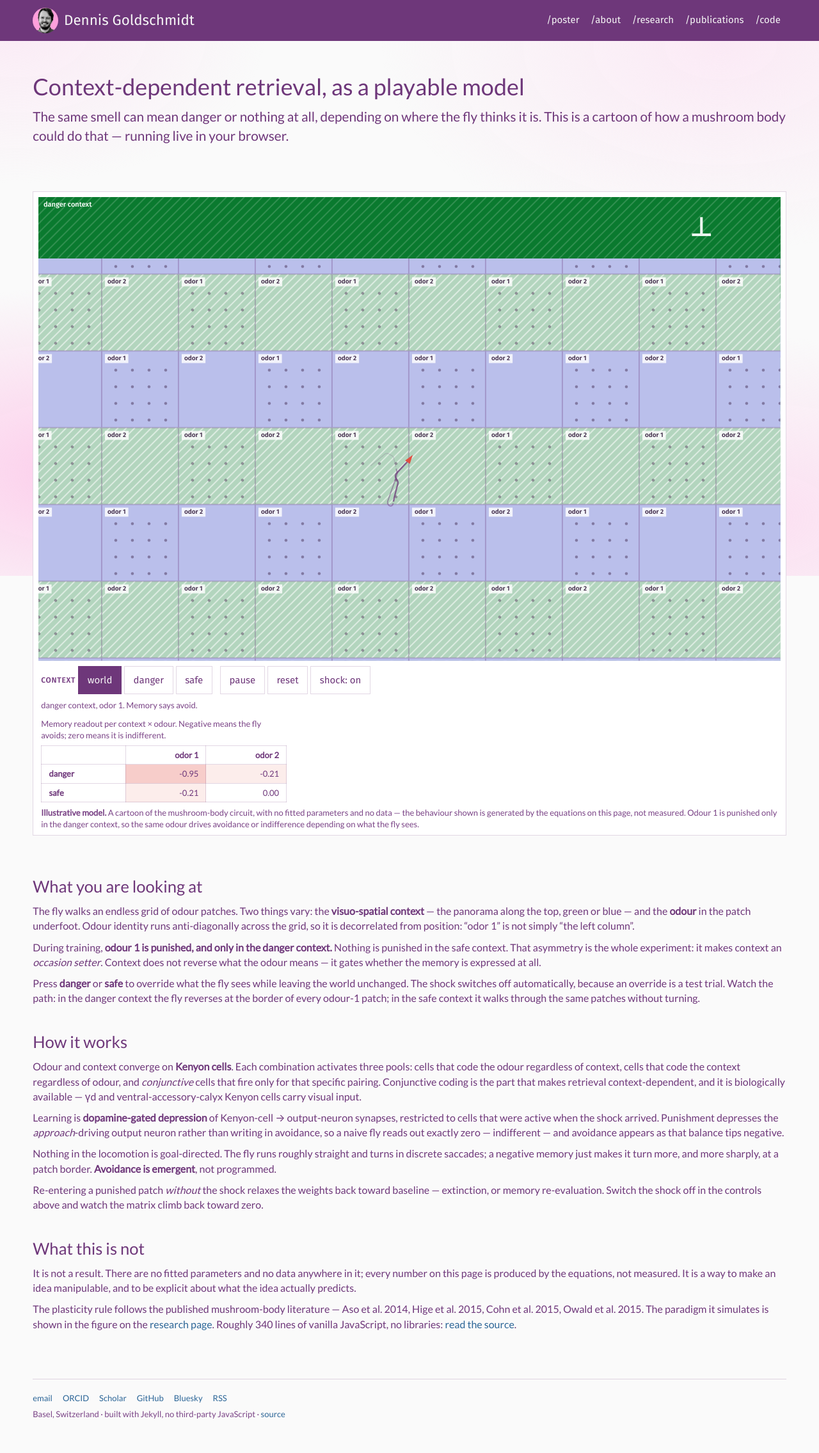
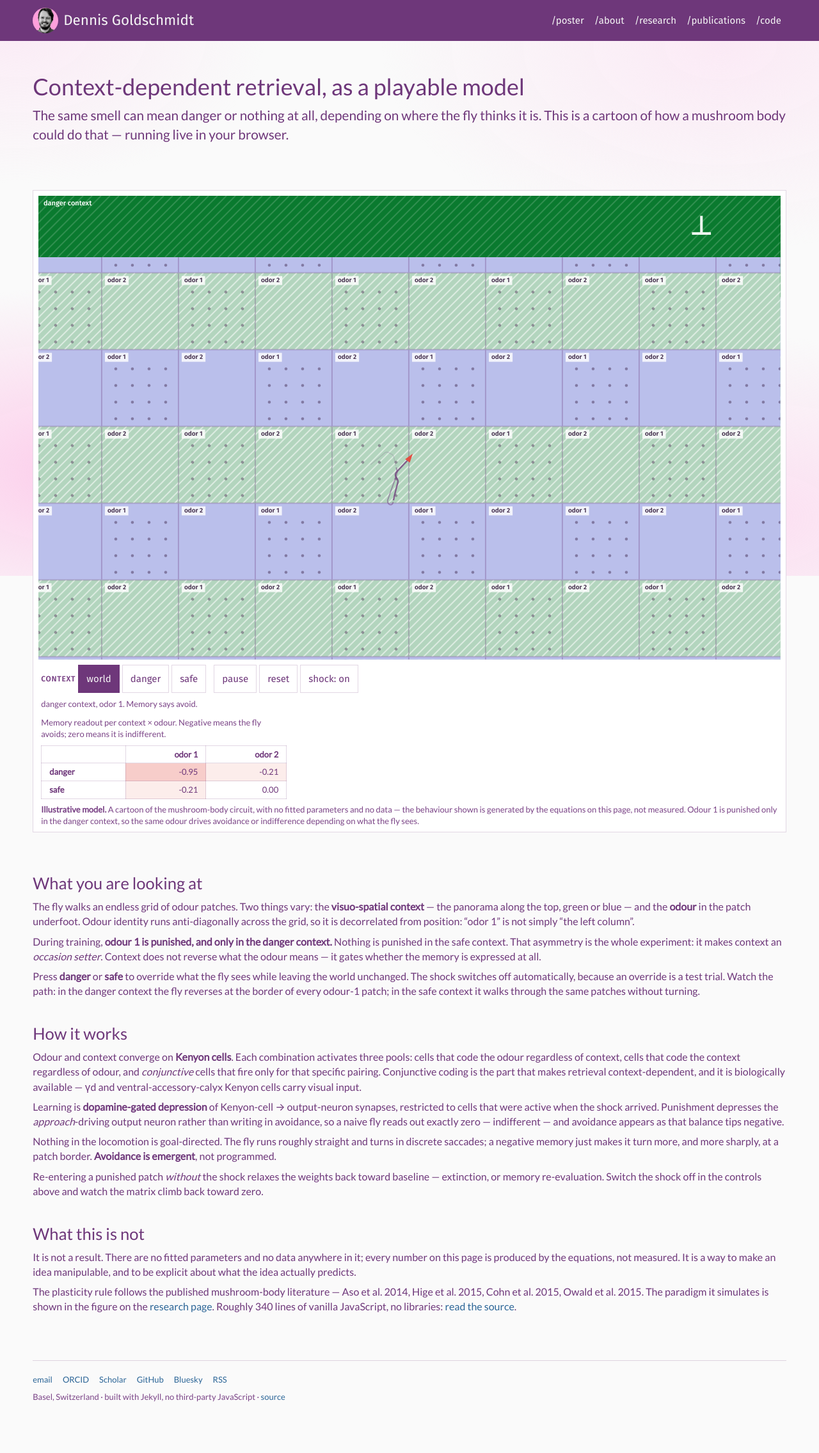
Before and after one commit to degoldschmidt/degoldschmidt.github.io, a Jekyll site: the page built from model.html, in a window 1280 px wide. Shown: the whole page at 64% size. Built offline with Jekyll 4.4.1, drawn with Linux system fonts in a browser that asks for light colours; after the commit the page ends 2244 px from its top, so only the background shows below that.

Commit message:
Design step 6: put spacing on a 4px grid
23 distinct literals mixing px and rem across 75 declarations — including
3px, 7px, 0.05rem and 4.375rem — became nine steps. 22 literals snapped;
maximum drift 2px, and most values were already exact.

Two judgement calls rather than blind rounding:

- 20px keeps its own step instead of folding into 16. It is the heading
  top margin and both grid gaps, four uses that would each have moved 4px
  — the only drift large enough to see.
- 0.05rem stays a literal. It is the vertical padding on the code/data
  pills, an optical hairline; snapping 0.8px to 4px would have visibly
  fattened them. A scale is for spacing, not for hairlines.

The substitution is restricted to padding/margin/gap declarations. A
blanket numeric replace would have eaten font shorthands — `1rem` appears
in `font: 600 1rem/1.3` — and `4rem` is a substring of `0.4rem`, so the
match is anchored against a preceding digit or dot. Both checked
afterwards.

Verified: 64 page x width combinations, no horizontal overflow.

Co-Authored-By: Claude Opus 5 (1M context) <noreply@anthropic.com>
Claude-Session: https://claude.ai/code/session_01B92kTq6btsk1imhVp8yB2d

```diff
--- a/css/main.css
+++ b/css/main.css
@@ -107,6 +107,24 @@ layout: null
   --text-xs: 0.75rem;
   --text-s: 0.8125rem;
   --text-m: 0.9375rem;
+
+  /* Spacing, on a 4px grid. 23 distinct literals mixing px and rem across 75
+     declarations became these nine steps. Everything was snapped to the nearest
+     step; the largest move is 2px (0.625rem -> 8px, on paragraph and heading
+     bottom margins), and most values were already exact.
+
+     20px earns its step rather than folding into 16: it is the heading top
+     margin and both grid gaps, four uses that would each have moved 4px — the
+     only drift big enough to see. */
+  --space-3xs: 0.25rem; /*  4px */
+  --space-2xs: 0.5rem; /*  8px */
+  --space-xs: 0.75rem; /* 12px */
+  --space-s: 1rem; /* 16px */
+  --space-sm: 1.25rem; /* 20px */
+  --space-m: 1.5rem; /* 24px */
+  --space-l: 2rem; /* 32px */
+  --space-xl: 2.5rem; /* 40px */
+  --space-2xl: 4rem; /* 64px */
 
   --gutter: clamp(1.25rem, 4vw, 3.4rem);
   /* The two widths the page grid is built from.
@@ -219,15 +237,15 @@ body::before {
 h1,
 h2,
 h3 {
-  margin: 1.25rem 0 0.625rem;
+  margin: var(--space-sm) 0 var(--space-2xs);
 }
 h4,
 h5,
 h6 {
-  margin: 0.625rem 0;
+  margin: var(--space-2xs) 0;
 }
 p {
-  margin: 0 0 0.625rem;
+  margin: 0 0 var(--space-2xs);
 }
 img {
   max-width: 100%;
@@ -237,7 +255,7 @@ img {
 hr {
   border: 0;
   border-top: 1px solid var(--color-rule);
-  margin: 1.5rem 0;
+  margin: var(--space-m) 0;
 }
 a {
   color: var(--link);
@@ -273,17 +291,17 @@ a:hover {
   display: flex;
   flex-wrap: wrap;
   align-items: center;
-  gap: 0 1.5rem;
-  padding: 0.4rem var(--gutter);
+  gap: 0 var(--space-m);
+  padding: var(--space-2xs) var(--gutter);
 }
 /* margin-right: auto pushes the nav to the far end while they share a row, and
    is simply ignored once the nav wraps below. */
 .topbar__brand {
   display: flex;
   align-items: center;
-  gap: 0.55rem;
+  gap: var(--space-2xs);
   margin-right: auto;
-  padding: 0.35rem 0;
+  padding: var(--space-3xs) 0;
   color: var(--paper);
   font: var(--text-h3) / 1.1 var(--font-display);
 }
@@ -309,7 +327,7 @@ a:hover {
    because they are tapped one-handed while standing up. */
 .topbar__nav a {
   display: block;
-  padding: 0.7rem 0.55rem;
+  padding: var(--space-xs) var(--space-2xs);
   color: var(--paper);
   font: var(--text-m) / 1.4 var(--font-display);
 }
@@ -386,19 +404,19 @@ a:hover {
    type still responds to a user's browser font-size setting, which a pure-vw
    value would ignore. */
 h1 {
-  margin: 0 0 0.625rem;
+  margin: 0 0 var(--space-2xs);
   font: var(--text-h1) / 1.15 var(--font-body);
   color: var(--color-heading);
 }
 h2 {
-  margin: 2rem 0 0.625rem;
+  margin: var(--space-l) 0 var(--space-2xs);
   font: var(--text-h2) / 1.25 var(--font-body);
   color: var(--color-heading);
 }
 /* h3 renders nowhere today, but it was styled at 2rem — LARGER than h2 — so if
    it were ever used the outline would read backwards. Sized below h2. */
 h3 {
-  margin: 1.5rem 0 0.5rem;
+  margin: var(--space-m) 0 var(--space-2xs);
   font: var(--text-h3) / 1.3 var(--font-body);
   color: var(--color-heading);
 }
@@ -410,7 +428,7 @@ h3 {
 .lead {
   font-size: var(--text-lead);
   line-height: 1.45;
-  margin-bottom: 2.5rem;
+  margin-bottom: var(--space-xl);
 }
 
 /* ---------- publications: descending [n] ----------
@@ -425,7 +443,7 @@ h3 {
    reduced but never exceeds it. */
 .pub-list {
   list-style: none;
-  margin: 0 0 2rem;
+  margin: 0 0 var(--space-l);
   padding: 0;
   max-width: min(var(--measure), 56rem);
 }
@@ -449,8 +467,8 @@ h3 {
 .cards {
   display: grid;
   grid-template-columns: repeat(auto-fill, minmax(17rem, 1fr));
-  gap: 1.25rem;
-  margin: 0 0 2.5rem;
+  gap: var(--space-sm);
+  margin: 0 0 var(--space-xl);
 }
 .card {
   margin: 0;
@@ -488,10 +506,10 @@ h3 {
   background: #fff;
 }
 .card figcaption {
-  padding: var(--text-xs) 0.85rem 0.9rem;
+  padding: var(--text-xs) var(--space-xs) var(--space-s);
   display: flex;
   flex-direction: column;
-  gap: 0.35rem;
+  gap: var(--space-3xs);
   font-size: var(--text-m);
   line-height: 1.4;
 }
@@ -540,9 +558,9 @@ h3 {
   display: grid;
   grid-template-columns: repeat(auto-fit, minmax(min(18rem, 100%), 30rem));
   justify-content: start;
-  gap: 1.25rem;
+  gap: var(--space-sm);
   list-style: none;
-  margin: 2rem 0 2.5rem;
+  margin: var(--space-l) 0 var(--space-xl);
   padding: 0;
 }
 /* Near-black mount on every card. It started as the calcium/confocal variant —
@@ -571,8 +589,8 @@ h3 {
 .gcard figcaption {
   display: flex;
   flex-direction: column;
-  gap: 0.3rem;
-  padding: var(--text-xs) 0.85rem 0.9rem;
+  gap: var(--space-3xs);
+  padding: var(--text-xs) var(--space-xs) var(--space-s);
   font-size: var(--text-m);
   line-height: 1.4;
 }
@@ -637,8 +655,8 @@ h3 {
   max-width: var(--measure);
 }
 .post-list > li {
-  margin-bottom: 2rem;
-  padding-bottom: 1.5rem;
+  margin-bottom: var(--space-l);
+  padding-bottom: var(--space-m);
   border-bottom: 1px solid var(--color-rule);
 }
 .post,
@@ -646,7 +664,7 @@ h3 {
   max-width: var(--measure);
 }
 .post-hero {
-  margin: 1rem 0;
+  margin: var(--space-s) 0;
 }
 .tag {
   color: var(--accent);
@@ -654,7 +672,7 @@ h3 {
 }
 .post-date {
   display: inline-block;
-  padding: 3px 7px;
+  padding: var(--space-3xs) var(--space-2xs);
   border-radius: 10px;
   background: var(--amber);
   color: var(--accent);
@@ -675,14 +693,14 @@ h3 {
    Neutral opaque surface so the pink mesh cannot tint the canvas, and a fixed
    aspect-ratio stage so there is no layout shift before the script boots. */
 .media {
-  margin: 2rem 0;
+  margin: var(--space-l) 0;
   background: #fff;
   border: 1px solid var(--color-rule);
-  padding: 0.5rem;
+  padding: var(--space-2xs);
   isolation: isolate;
 }
 .media > figcaption {
-  padding: 0.5rem 0.25rem 0;
+  padding: var(--space-2xs) var(--space-3xs) 0;
   font-size: var(--text-s);
   line-height: 1.35;
   color: var(--color-text-muted);
@@ -712,11 +730,11 @@ h3 {
   flex-wrap: wrap;
   gap: var(--text-xs);
   align-items: center;
-  padding: 0.5rem 0.25rem 0;
+  padding: var(--space-2xs) var(--space-3xs) 0;
 }
 .sim__group {
   display: flex;
-  gap: 0.25rem;
+  gap: var(--space-3xs);
   align-items: center;
   flex-wrap: wrap;
 }
@@ -730,7 +748,7 @@ h3 {
 .sim__btn {
   min-height: 44px;
   min-width: 44px;
-  padding: 0 0.85rem;
+  padding: 0 var(--space-xs);
   border: 1px solid var(--color-rule);
   background: #fff;
   color: var(--color-brand);
@@ -747,13 +765,13 @@ h3 {
   border-color: var(--color-brand);
 }
 .sim__live {
-  margin: 0.5rem 0.25rem 0;
+  margin: var(--space-2xs) var(--space-3xs) 0;
   font-size: var(--text-s);
   min-height: 1.2em;
   color: var(--color-text-muted);
 }
 .sim__matrix {
-  margin: var(--text-xs) 0.25rem 0;
+  margin: var(--text-xs) var(--space-3xs) 0;
   border-collapse: collapse;
   font-size: var(--text-s);
   width: 100%;
@@ -764,7 +782,7 @@ h3 {
    the table to match, pushing the data cells off-screen on a phone. */
 .sim__matrix caption {
   text-align: left;
-  padding-bottom: 0.4rem;
+  padding-bottom: var(--space-2xs);
   font-size: var(--text-s);
   line-height: 1.35;
   color: var(--color-text-muted);
@@ -772,7 +790,7 @@ h3 {
 .sim__matrix th,
 .sim__matrix td {
   border: 1px solid var(--color-rule);
-  padding: 0.3rem 0.7rem;
+  padding: var(--space-3xs) var(--space-xs);
   text-align: right;
   font-variant-numeric: tabular-nums;
 }
@@ -784,7 +802,7 @@ h3 {
 /* ---------- contact + footer ---------- */
 .contact {
   list-style: none;
-  margin: 0 0 1.5rem;
+  margin: 0 0 var(--space-m);
   padding: 0;
   max-width: var(--measure);
 }
@@ -792,12 +810,12 @@ h3 {
   display: flex;
   gap: var(--text-xs);
   align-items: baseline;
-  padding: 0.35rem 0;
+  padding: var(--space-3xs) 0;
   border-bottom: 1px solid var(--color-rule);
 }
 .contact--compact > li {
   border-bottom: 0;
-  padding: 0.15rem 0;
+  padding: var(--space-3xs) 0;
 }
 .contact__k {
   flex: 0 0 5.5rem;
@@ -813,23 +831,23 @@ h3 {
 }
 .contact__todo {
   max-width: var(--measure);
-  padding: var(--text-xs) 1rem;
+  padding: var(--text-xs) var(--space-s);
   border-left: 3px solid var(--accent);
   background: rgb(226 78 66 / 0.07);
   font-size: var(--text-m);
 }
 
 .footer {
-  margin-top: 4rem;
-  padding-top: 1.25rem;
+  margin-top: var(--space-2xl);
+  padding-top: var(--space-sm);
   border-top: 1px solid var(--color-rule);
   font-size: var(--text-s);
 }
 .footer__links {
   display: flex;
   flex-wrap: wrap;
-  gap: 0.35rem 1rem;
-  margin: 0 0 0.4rem;
+  gap: var(--space-3xs) var(--space-s);
+  margin: 0 0 var(--space-2xs);
 }
 .footer__meta {
   margin: 0;
@@ -842,8 +860,8 @@ h3 {
 }
 .pub-links a {
   display: inline-block;
-  margin-left: 0.4rem;
-  padding: 0.05rem 0.45rem;
+  margin-left: var(--space-2xs);
+  padding: 0.05rem var(--space-2xs);
   border: 1px solid var(--color-rule);
   border-radius: 3px;
   font: 600 var(--text-xs) var(--font-display);
@@ -872,8 +890,8 @@ h3 {
 }
 .poster-status {
   max-width: var(--measure);
-  margin: 0 0 1.5rem;
-  padding: 0.6rem 0.85rem;
+  margin: 0 0 var(--space-m);
+  padding: var(--space-2xs) var(--space-xs);
   background: rgb(255 204 102 / 0.22);
   border-left: 3px solid var(--amber);
   font-size: var(--text-m);
@@ -882,25 +900,25 @@ h3 {
 .poster-q {
   font-size: var(--text-hero);
   line-height: 1.15;
-  margin-bottom: 0.5rem;
+  margin-bottom: var(--space-2xs);
 }
 .poster-where {
   max-width: var(--measure);
-  margin: 0 0 1.5rem;
+  margin: 0 0 var(--space-m);
   font: var(--text-m) var(--font-display);
   color: var(--color-text-muted);
 }
 .poster-cta {
   display: flex;
   flex-wrap: wrap;
-  gap: 0.6rem;
-  margin: 0 0 1.5rem;
+  gap: var(--space-2xs);
+  margin: 0 0 var(--space-m);
 }
 .poster-cta a {
   display: inline-flex;
   align-items: center;
   min-height: 48px;
-  padding: 0 1.1rem;
+  padding: 0 var(--space-s);
   border: 1px solid var(--color-brand);
   font: 600 1rem var(--font-display);
 }
@@ -921,7 +939,7 @@ h3 {
 /* People photograph the URL as well as scanning the code, so keep it legible
    and selectable rather than hiding it in the address bar. */
 .poster-url {
-  margin-top: 2rem;
+  margin-top: var(--space-l);
   font-size: var(--text-s);
   overflow-wrap: anywhere;
   color: var(--color-text-muted);
@@ -930,13 +948,13 @@ h3 {
 /* ---------- poster banner (homepage) ---------- */
 .pbanner {
   max-width: var(--measure);
-  margin: 0 0 2rem;
-  padding: 0.9rem 1.1rem;
+  margin: 0 0 var(--space-l);
+  padding: var(--space-s) var(--space-s);
   background: var(--color-brand);
   color: var(--paper);
 }
 .pbanner__meta {
-  margin: 0 0 0.35rem;
+  margin: 0 0 var(--space-3xs);
   font: 600 var(--text-s) var(--font-display);
   letter-spacing: 0.02em;
   color: var(--color-on-brand-muted);
@@ -957,7 +975,7 @@ h3 {
   color: var(--purple-hi);
 }
 .pbanner__q {
-  margin: 0 0 0.6rem;
+  margin: 0 0 var(--space-2xs);
   font: var(--text-lead) / 1.3 var(--font-display);
 }
 .pbanner__cta {
@@ -967,7 +985,7 @@ h3 {
   display: inline-flex;
   align-items: center;
   min-height: 44px;
-  padding: 0 1rem;
+  padding: 0 var(--space-s);
   background: var(--paper);
   color: var(--color-brand);
   font: 600 var(--text-m) var(--font-display);
```
